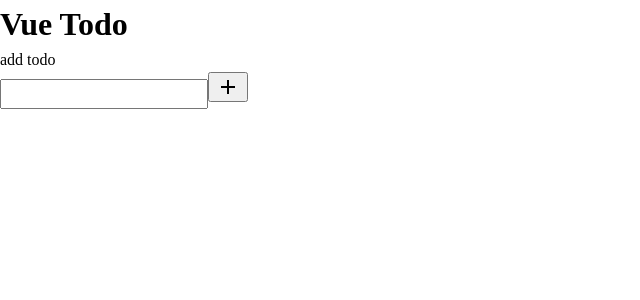
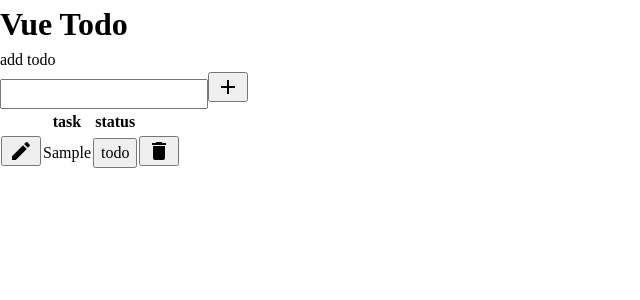
Before and after one commit to colebillys19/vue-todo, a Vue app: page / in a window 1280 px wide. Both pictures are taken after typing "Sample" into the empty fields and a click on the button 228 px from the left and 87 px from the top of the page. Shown: the top 300 px of the page, without its empty margins (0-640 px from the left). Built offline with nearby package versions, Linux system fonts and the light colour scheme.

Commit message:
Implement add/delete todo functionality.

```diff
--- a/src/App/App.html
+++ b/src/App/App.html
@@ -5,9 +5,18 @@
       :handleSubmit="addTodo"
       :iconSrc="require('../assets/plus.svg')"
       :isEditing="!!editId"
+      :toggleStatus="toggleStatus"
       iconAlt="add todo"
       labelText="add todo"
       v-model="addInputValue"
     />
+    <TodoTable
+      :deleteTodo="deleteTodo"
+      :isEditing="!!editId"
+      :setEditId="setEditId"
+      :todos="todoList.getTodos()"
+      :toggleStatus="toggleStatus"
+      v-if="todoList.getTodos().length"
+    />
   </main>
 </div>
--- a/src/App/App.ts
+++ b/src/App/App.ts
@@ -1,30 +1,37 @@
-import { defineComponent } from 'vue';
+import { defineComponent } from "vue";
 import TodoList from "@/classes/TodoList";
-import TodoForm from '@/components/TodoForm/TodoForm.vue';
+import TodoForm from "@/components/TodoForm/TodoForm.vue";
+import TodoTable from "@/components/TodoTable/TodoTable.vue";
 
 export default defineComponent({
-  components: { TodoForm },
+  components: { TodoForm, TodoTable },
   data() {
     return {
       addInputValue: "" as string,
       editId: "" as string,
       editInputValue: "" as string,
-      todos: new TodoList(),
+      todoList: new TodoList(),
     };
   },
   methods: {
     addTodo() {
-      this.todos.addTodo(this.addInputValue);
+      this.todoList.addTodo(this.addInputValue);
       this.addInputValue = "";
     },
-    closeDialog() {
-      this.editId = "";
+    deleteTodo(id: string) {
+      this.todoList.deleteTodo(id);
     },
-    updateTodo(id: string) {
-      this.todos.updateTodo(this.editInputValue, id);
+    setEditId(id: string) {
+      this.editId = id;
+    },
+    toggleStatus(id: string) {
+      this.todoList.toggleStatus(id);
+    },
+    updateTask(id: string) {
+      this.todoList.updateTask(this.editInputValue, id);
       this.editId = "";
       this.editInputValue = "";
     },
   },
-  name: 'App',
+  name: "App",
 });
--- a/src/classes/TodoList.ts
+++ b/src/classes/TodoList.ts
@@ -14,11 +14,21 @@ class TodoList {
     this.todos = this.todos.filter(({ id }: { id: string }) => id !== targetId);
   }
 
-  getLength(): number {
-    return this.todos.length;
+  getTodos(): Array<Todo> {
+    return this.todos;
   }
 
-  updateTodo(newTask: string, targetId: string): void {
+  toggleStatus(targetId: string): void {
+    this.todos = this.todos.map((todo: Todo) => {
+      const { id, isDone, task } = todo;
+      if (id === targetId) {
+        return { id, isDone: !isDone, task };
+      }
+      return todo;
+    });
+  }
+
+  updateTask(newTask: string, targetId: string): void {
     this.todos = this.todos.map((todo: Todo) => {
       const { id, isDone } = todo;
       if (id === targetId) {
--- a/src/components/TodoForm/TodoForm.html
+++ b/src/components/TodoForm/TodoForm.html
@@ -1,4 +1,3 @@
-<div>
 <form>
   <label for="name">{{ labelText }}</label>
   <div>
@@ -8,4 +7,3 @@
     </button>
   </div>
 </form>
-</div>
--- a/src/components/TodoTable/TableRow/TableRow.html
+++ b/src/components/TodoTable/TableRow/TableRow.html
@@ -1 +1,21 @@
-<div></div>
+<tr>
+  <td>
+    <button @click="setEditId(id)">
+      <img alt="edit todo" src="@/assets/pencil.svg" />
+    </button>
+  </td>
+  <td>{{ task }}</td>
+  <td>
+    <button
+      :aria-label="isDone ? 'mark as todo' : 'mark as done'"
+      @click="toggleStatus(id)"
+    >
+      {{ isDone ? "done" : "todo" }}
+    </button>
+  </td>
+  <td>
+    <button @click="deleteTodo(id)">
+      <img alt="delete todo" src="@/assets/delete.svg" />
+    </button>
+  </td>
+</tr>
--- a/src/components/TodoTable/TableRow/TableRow.ts
+++ b/src/components/TodoTable/TableRow/TableRow.ts
@@ -1,6 +1,14 @@
-import { defineComponent } from 'vue';
+import { defineComponent } from "vue";
 
 export default defineComponent({
-  name: 'TableRow',
-  components: {}
+  name: "TableRow",
+  props: {
+    deleteTodo: Function,
+    id: String,
+    isDone: Boolean,
+    isEditing: Boolean,
+    setEditId: Function,
+    task: String,
+    toggleStatus: Function,
+  },
 });
--- a/src/components/TodoTable/TodoTable.html
+++ b/src/components/TodoTable/TodoTable.html
@@ -1 +1,23 @@
-<div></div>
+<table cellspacing="0">
+  <thead>
+    <tr>
+      <th></th>
+      <th>task</th>
+      <th>status</th>
+      <th></th>
+    </tr>
+  </thead>
+  <tbody>
+    <TableRow
+      :deleteTodo="deleteTodo"
+      :id="id"
+      :isDone="isDone"
+      :isEditing="isEditing"
+      :key="id"
+      :setEditId="setEditId"
+      :task="task"
+      :toggleStatus="toggleStatus"
+      v-for="{ id, isDone, task } in todos"
+    />
+  </tbody>
+</table>
--- a/src/components/TodoTable/TodoTable.ts
+++ b/src/components/TodoTable/TodoTable.ts
@@ -1,6 +1,14 @@
-import { defineComponent } from 'vue';
+import { defineComponent } from "vue";
+import TableRow from "./TableRow/TableRow.vue";
 
 export default defineComponent({
-  name: 'TodoTable',
-  components: {}
+  components: { TableRow },
+  name: "TodoTable",
+  props: {
+    deleteTodo: Function,
+    isEditing: Boolean,
+    setEditId: Function,
+    todos: Array,
+    toggleStatus: Function,
+  },
 });
```
Lines whose indentation alone changed are shown as unchanged.
